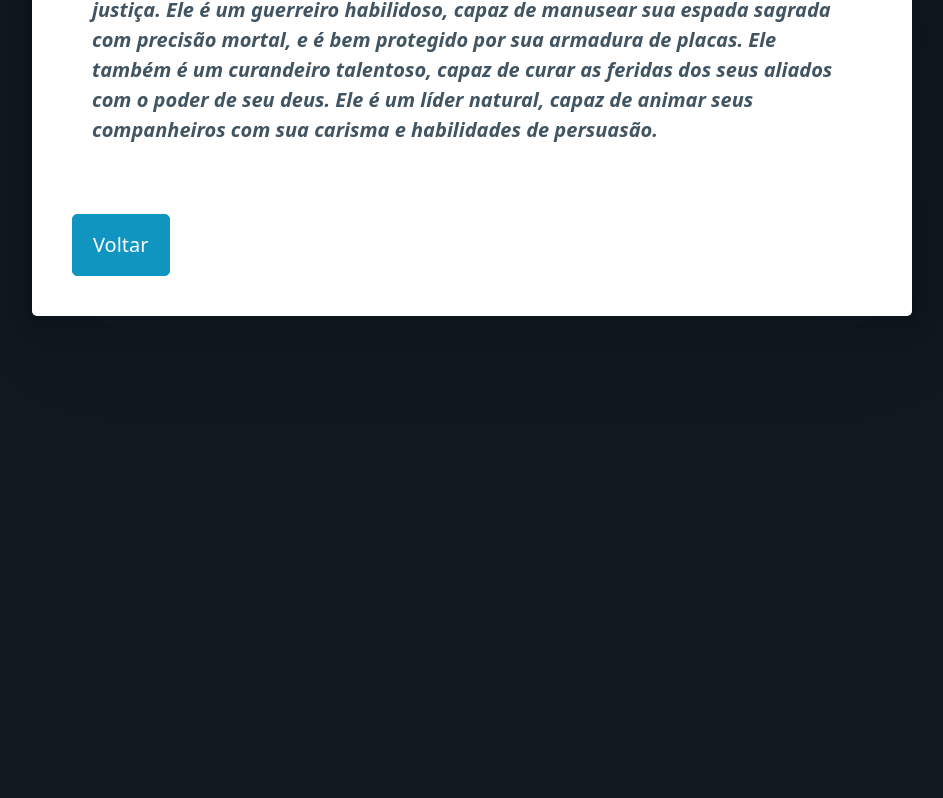
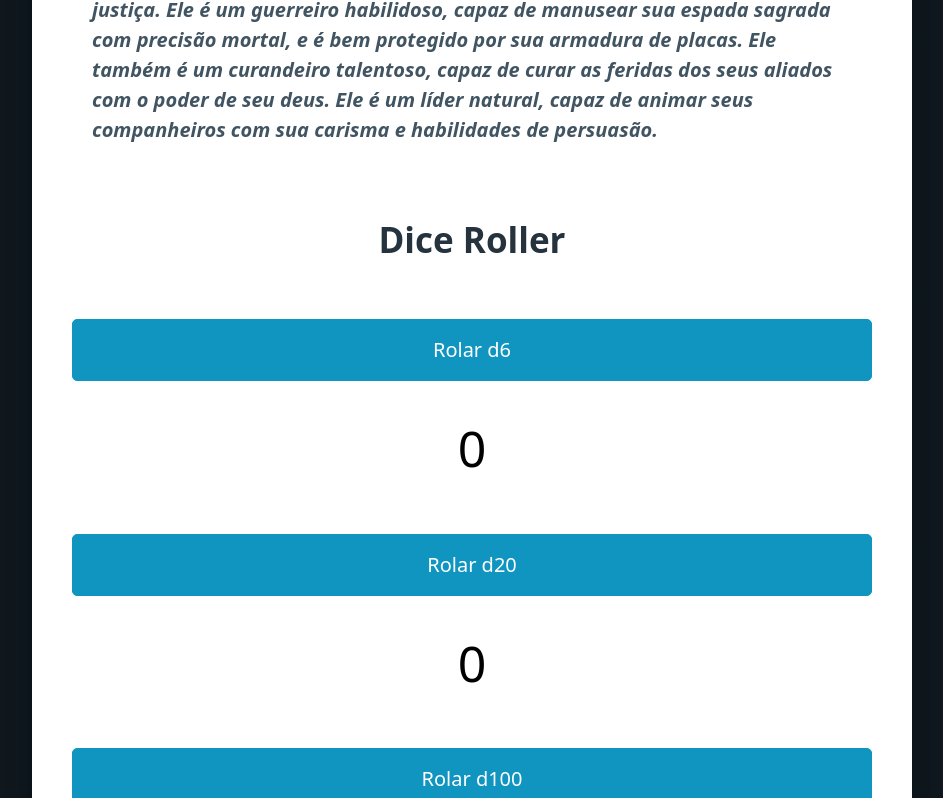
Before and after one commit to 999luan/GestorDeFichas, a Next.js app in the folder fichas-rpg/: page /article/1 in a window 1280 px wide. Shown: the part 1233-2031 px from the top of the page, without its empty margins (168-1111 px from the left). Before the commit the page ends 1709 px from the top, so only its background shows below. Built offline with nearby package versions, Linux system fonts and the light colour scheme.

Commit message:
dados adicionados

```diff
--- /dev/null
+++ b/fichas-rpg/src/components/DiceRoller.js
@@ -0,0 +1,36 @@
+import { useState } from "react";
+import diceStyles from "../styles/Dice.module.css";
+
+const DiceRoller = () => {
+  const [d6, setD6] = useState(0);
+  const [d20, setD20] = useState(0);
+  const [d100, setD100] = useState(0);
+
+  const rollD6 = () => {
+    setD6(Math.floor(Math.random() * 6) + 1);
+  };
+
+  const rollD20 = () => {
+    setD20(Math.floor(Math.random() * 20) + 1);
+  };
+
+  const rollD100 = () => {
+    setD100(Math.floor(Math.random() * 100) + 1);
+  };
+
+  return (
+    <div className={diceStyles.diceRoller}>
+      <h2>Dice Roller</h2>
+      <button onClick={rollD6}>Rolar d6</button>
+      <span>{d6}</span>
+      <br />
+      <button onClick={rollD20}>Rolar d20</button>
+      <span>{d20}</span>
+      <br />
+      <button onClick={rollD100}>Rolar d100</button>
+      <span>{d100}</span>
+    </div>
+  );
+};
+
+export default DiceRoller;
--- a/fichas-rpg/src/components/Nav.js
+++ b/fichas-rpg/src/components/Nav.js
@@ -5,7 +5,9 @@ const Nav = () => {
     <nav className={navStyles.nav}>
       <ul>
         <li>
-          <strong>RPG FICHA</strong>
+          <Link href="/">
+            <strong>RPG FICHA</strong>
+          </Link>
         </li>
       </ul>
       <ul>
--- a/fichas-rpg/src/pages/article/[id]/index.js
+++ b/fichas-rpg/src/pages/article/[id]/index.js
@@ -1,27 +1,34 @@
 import { useRouter } from "next/router";
 import { server } from "../../../../config";
 import articleStyles from "../../../styles/Article.module.css";
-
+import DiceRoller from "@/components/DiceRoller";
 import Link from "next/link";
 const article = ({ article }) => {
   const router = useRouter();
   const { id } = router.query;
 
   return (
-    <article data-theme="light" contentEditable="true">
-      <div className={articleStyles.ficha}>
+    <div className="grid">
+      <article data-theme="light">
+        <div contentEditable="true" className={articleStyles.ficha}>
           <h1 className={articleStyles.fichaTitle}> {article.title}</h1>
           <p className={articleStyles.fichaLabel}>
             Nome:{" "}
-          <span className={articleStyles.fichaValue}>{article.body.name}</span>
+            <span className={articleStyles.fichaValue}>
+              {article.body.name}
+            </span>
           </p>
           <p className={articleStyles.fichaLabel}>
             Classe:{" "}
-          <span className={articleStyles.fichaValue}>{article.body.class}</span>
+            <span className={articleStyles.fichaValue}>
+              {article.body.class}
+            </span>
           </p>
           <p className={articleStyles.fichaLabel}>
             Raça:{" "}
-          <span className={articleStyles.fichaValue}>{article.body.race}</span>
+            <span className={articleStyles.fichaValue}>
+              {article.body.race}
+            </span>
           </p>
           <p className={articleStyles.fichaLabel}>
             Alinhamento:{" "}
@@ -85,11 +92,15 @@ const article = ({ article }) => {
             </span>
           </p>
         </div>
+        <div>
+          <DiceRoller />
+        </div>
         <Link href="/" role="button">
           {" "}
           Voltar
         </Link>
       </article>
+    </div>
   );
 };
 
--- /dev/null
+++ b/fichas-rpg/src/styles/Dice.module.css
@@ -0,0 +1,25 @@
+.diceRoller {
+  display: flex;
+  flex-direction: column;
+  align-items: center;
+}
+
+.dice-roller button {
+  padding: 10px 20px;
+  font-size: 1.2em;
+  margin: 10px 0;
+  background-color: #4caf50;
+  color: white;
+  border: none;
+  cursor: pointer;
+}
+
+.diceRoller button:hover {
+  background-color: #3e8e41;
+}
+
+.diceRoller span {
+  font-size: 2em;
+  margin: 10px 0;
+  color: black;
+}
--- a/fichas-rpg/src/styles/Layout.module.css
+++ b/fichas-rpg/src/styles/Layout.module.css
@@ -15,6 +15,7 @@
   flex-direction: column;
   justify-content: flex-start;
   align-items: center;
+  width: 100%;
 }
 
 .description {
```
Lines whose indentation alone changed are shown as unchanged.
